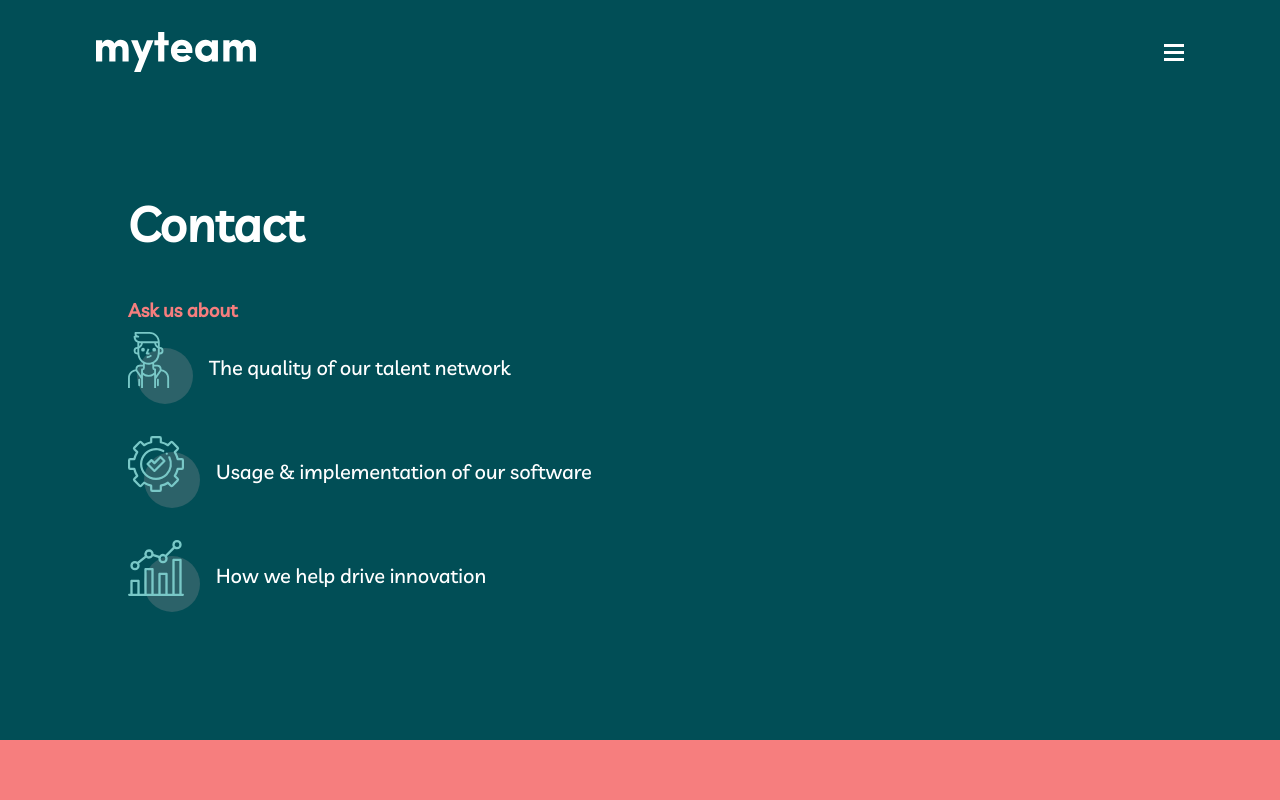
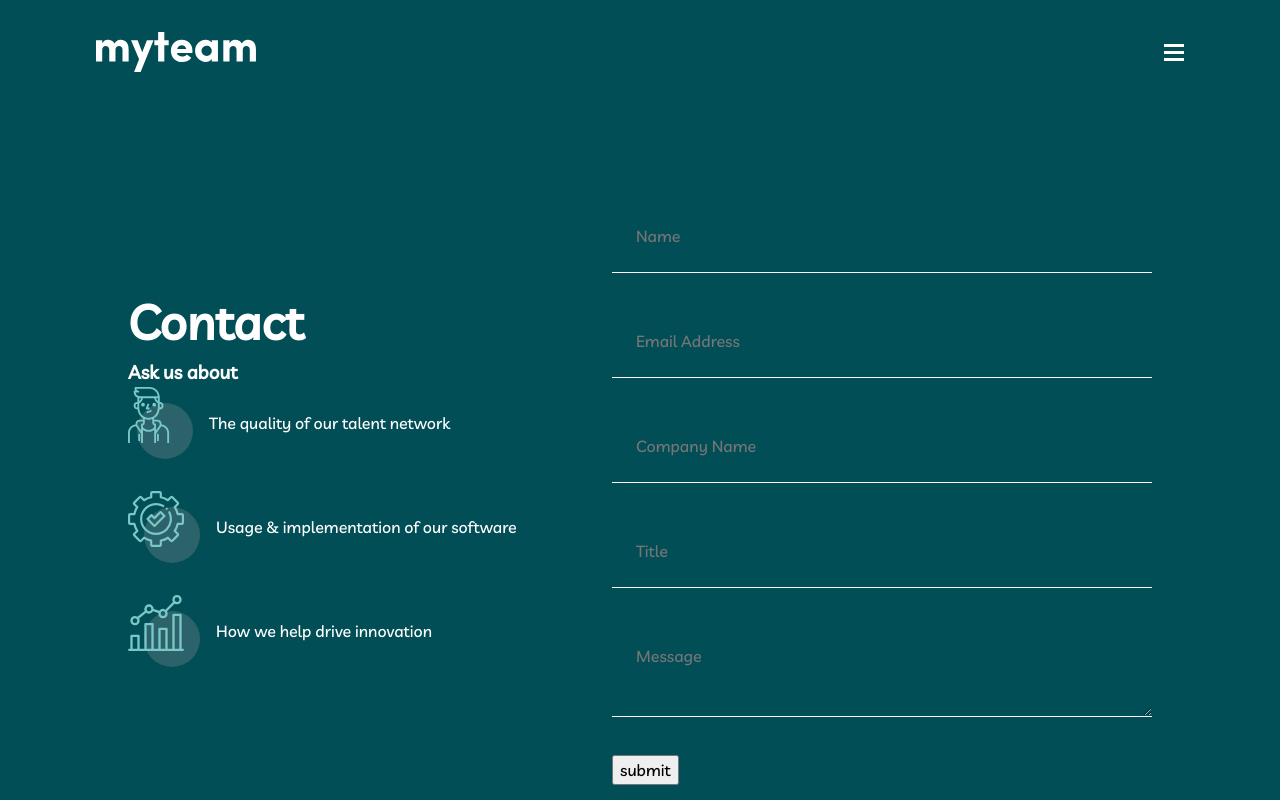
Before and after one commit to JioBautista/myteam-multi-page-website, a React (Vite) app in the folder app/: page /contact in a window 1280 px wide. Shown: the top 800 px of the page. Built offline with nearby package versions, Linux system fonts and the light colour scheme.

Commit message:
CSS updates

```diff
--- a/app/src/index.css
+++ b/app/src/index.css
@@ -45,6 +45,3 @@ p, h1, h2, h3, h4, h5, h6 {
 #root, #__next {
   isolation: isolate;
 }
-p {
-  font-size: clamp(16px,3vw,20px);
-}
--- a/app/src/pages/contact/Contact.jsx
+++ b/app/src/pages/contact/Contact.jsx
@@ -1,5 +1,6 @@
 import React from "react";
 import Ask from "./Ask";
+import Form from "./Form";
 import styles from "../../styles/contact.module.scss";
 
 function Contact() {
@@ -8,6 +9,7 @@ function Contact() {
       <div className={styles.wrapper}>
         <div className={styles.content}>
           <Ask />
+          <Form />
         </div>
       </div>
     </div>
--- /dev/null
+++ b/app/src/pages/contact/Form.jsx
@@ -0,0 +1,19 @@
+import React from "react";
+import styles from "../../styles/contact.module.scss";
+
+function Form() {
+  return (
+    <div className={styles.form}>
+      <form>
+        <input placeholder="Name"></input>
+        <input placeholder="Email Address"></input>
+        <input placeholder="Company Name"></input>
+        <input placeholder="Title"></input>
+        <textarea placeholder="Message"></textarea>
+        <button>submit</button>
+      </form>
+    </div>
+  );
+}
+
+export default Form;
--- a/app/src/styles/contact.module.scss
+++ b/app/src/styles/contact.module.scss
@@ -35,28 +35,15 @@
         text-align: left;
     }
 }
+.ask {
+    h2 {
+        font-size: clamp(32px,5vw,48px);
+    }
+}
 .container {
     color: white;
     text-align: center;
     background-color: #014E56;
-
-    h1 {
-        font-size: clamp(40px, 8vw, 100px);
-        // margin-bottom: 0.25rem;
-        line-height: 1;
-    }
-
-    h2 {
-        font-size: clamp(32px, 5vw, 48px);
-        margin-bottom: 3rem;
-        line-height: 1;
-    }
-
-    h3 {
-        color: #F67E7E;
-        font-weight: bold;
-        margin-bottom: 0.5rem;
-    }
 }
 .icons {
     @include flexCenter();
@@ -65,3 +52,17 @@
     gap: 1rem;
     margin-bottom: 2rem;
 }
+
+.form {
+    max-width: 540px;
+
+    input,
+    textarea {
+        width: 100%;
+        margin-bottom: 2rem;
+        padding: 1.5rem;
+        background-color: transparent;
+        border: none;
+        border-bottom: 1px solid white;
+    }
+}
--- a/app/src/styles/home.module.scss
+++ b/app/src/styles/home.module.scss
@@ -40,30 +40,17 @@
 .container {
     color: white;
     text-align: center;
-
-    h1 {
-        font-size: clamp(40px, 8vw, 100px);
-        // margin-bottom: 0.25rem;
-        line-height: 1;
-    }
-
-    h2 {
-        font-size: clamp(32px, 5vw, 48px);
-        margin-bottom: 3rem;
-        line-height: 1;
-    }
-
-    h3 {
-        color: #F67E7E;
-        font-weight: bold;
-        margin-bottom: 0.5rem;
-    }
 }
 
 // Talent component - child container
 .talent {
     background-color: #014E56;
     text-align: center;
+
+    h1 {
+        font-size: clamp(40px, 5vw, 100px);
+        line-height: 1;
+    }
 
     span {
         color: #F67E7E;
@@ -73,6 +60,17 @@
 // Build component - child container
 .build {
     background-color: #012F34;
+
+    h2 {
+        font-size: clamp(32px, 5vw, 40px);
+        line-height: 1;
+    }
+
+    h3 {
+        font-size: 18px;
+        color: #F67E7E;
+        margin-bottom: 0.5rem;
+    }
 
     .buildcontent {
         @include flexCenter();
@@ -90,6 +88,15 @@
 
     .content {
         flex-direction: column;
+
+        h2 {
+            font-size: clamp(32px, 5vw, 40px);
+            line-height: 1;
+            text-align: center;
+        }
+        span {
+            color: #79C8C7;
+        }
     }
 
     .avatars {
```
